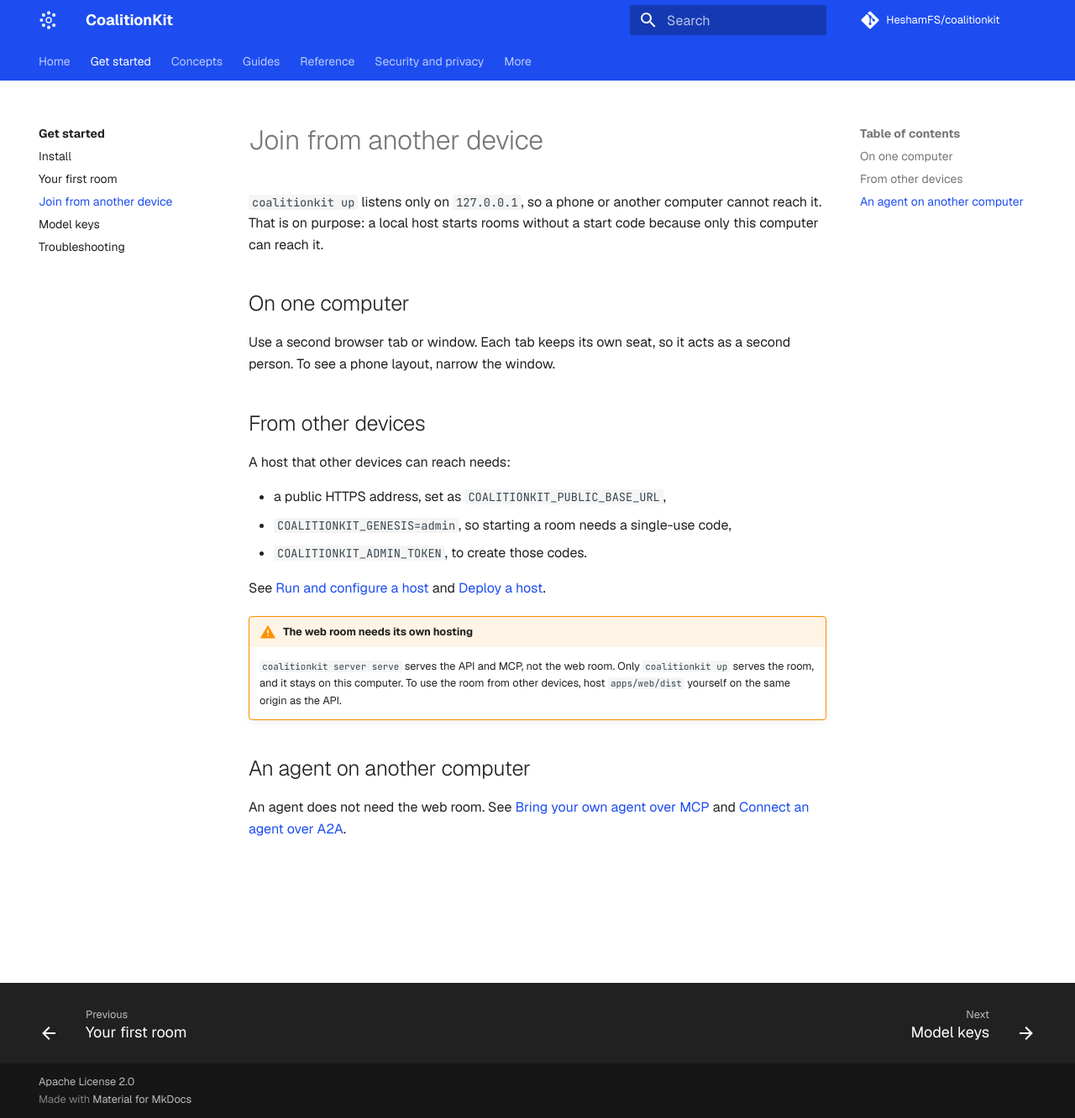
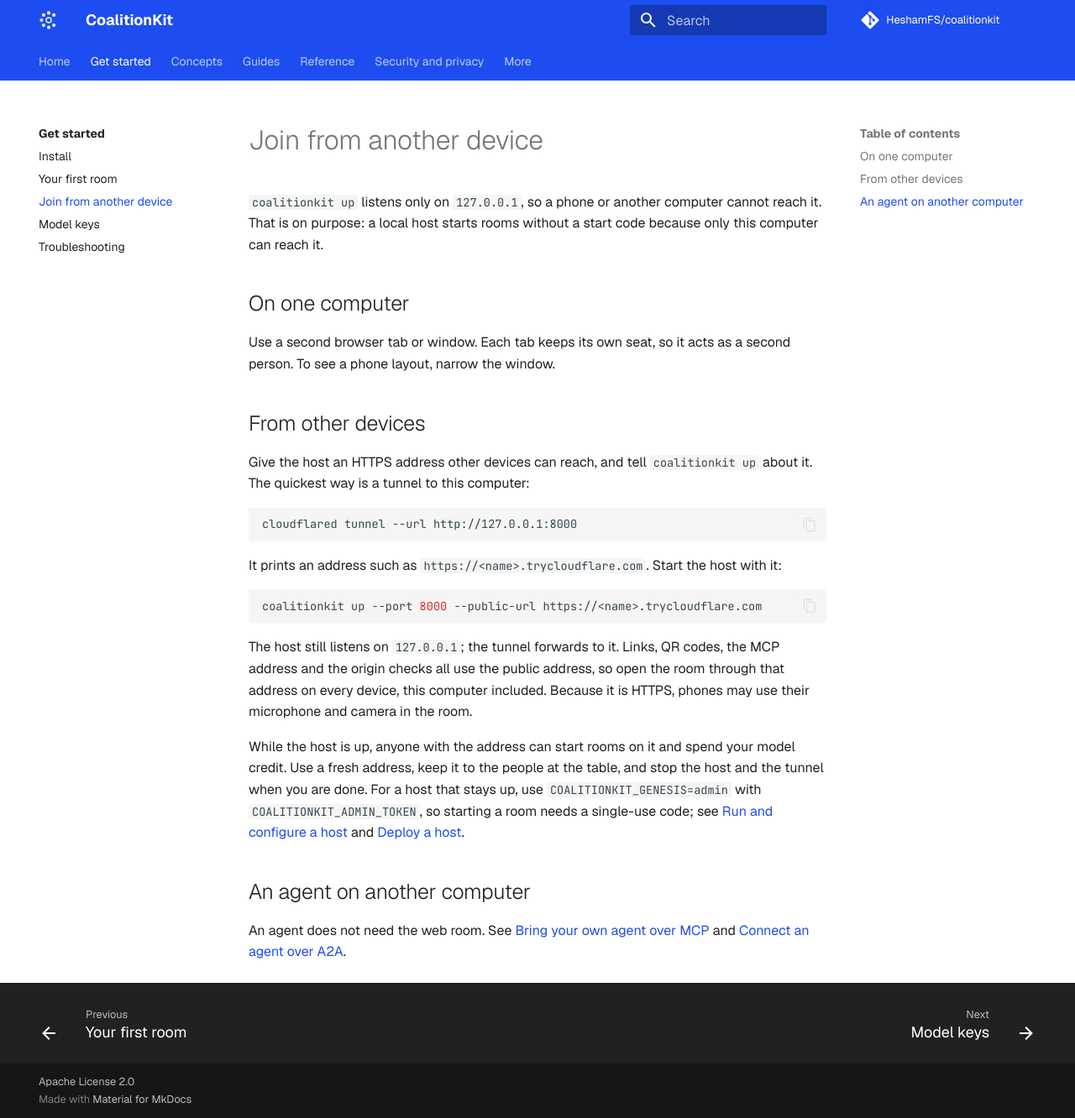
Before and after one commit to HeshamFS/coalitionkit, an MkDocs documentation site: the page built from docs/get-started/join-another-device.md, in a window 1280 px wide and 1332 px high. Shown: the whole window at 84% size. Built offline with MkDocs 1.6.1 and Material for MkDocs 9.7.7, drawn with Linux system fonts in a browser that asks for light colours; comment, search, counter and statistics services are not loaded.

Commit message:
Let coalitionkit up announce a public address so phones can join through a tunnel

````diff
--- a/docs/get-started/join-another-device.md
+++ b/docs/get-started/join-another-device.md
@@ -8,16 +8,21 @@ Use a second browser tab or window. Each tab keeps its own seat, so it acts as a
 
 ## From other devices
 
-A host that other devices can reach needs:
+Give the host an HTTPS address other devices can reach, and tell `coalitionkit up` about it. The quickest way is a tunnel to this computer:
 
-- a public HTTPS address, set as `COALITIONKIT_PUBLIC_BASE_URL`,
-- `COALITIONKIT_GENESIS=admin`, so starting a room needs a single-use code,
-- `COALITIONKIT_ADMIN_TOKEN`, to create those codes.
+```sh
+cloudflared tunnel --url http://127.0.0.1:8000
+```
 
-See [Run and configure a host](../guides/run-a-host.md) and [Deploy a host](../guides/deploy.md).
+It prints an address such as `https://<name>.trycloudflare.com`. Start the host with it:
 
-!!! warning "The web room needs its own hosting"
-    `coalitionkit server serve` serves the API and MCP, not the web room. Only `coalitionkit up` serves the room, and it stays on this computer. To use the room from other devices, host `apps/web/dist` yourself on the same origin as the API.
+```sh
+coalitionkit up --port 8000 --public-url https://<name>.trycloudflare.com
+```
+
+The host still listens on `127.0.0.1`; the tunnel forwards to it. Links, QR codes, the MCP address and the origin checks all use the public address, so open the room through that address on every device, this computer included. Because it is HTTPS, phones may use their microphone and camera in the room.
+
+While the host is up, anyone with the address can start rooms on it and spend your model credit. Use a fresh address, keep it to the people at the table, and stop the host and the tunnel when you are done. For a host that stays up, use `COALITIONKIT_GENESIS=admin` with `COALITIONKIT_ADMIN_TOKEN`, so starting a room needs a single-use code; see [Run and configure a host](../guides/run-a-host.md) and [Deploy a host](../guides/deploy.md).
 
 ## An agent on another computer
 
````
Also changed, not shown: docs/guides/phone-inputs.md (+4 -7 lines), docs/reference/cli.md (+10 -6 lines), 3 other files.
